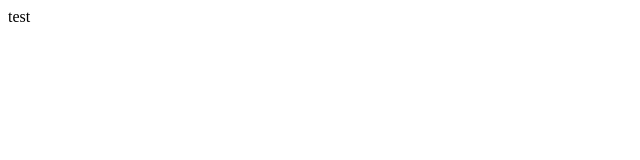
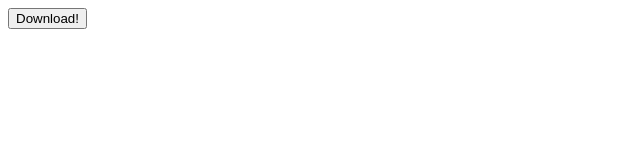
Before and after one commit to IrJusticeKid/Kaveh, a plain HTML site: page index.html in a window 1280 px wide. Shown: the whole page, without its empty margins (0-640 px from the left). Drawn offline with Linux system fonts and the light colour scheme.

Commit message:
Update index.html

```diff
--- a/index.html
+++ b/index.html
@@ -1,3 +1,3 @@
 <html>
-  test
+  <button type="submit" onclick="window.open('kaveh.html')">Download!</button>
 </html>
```
